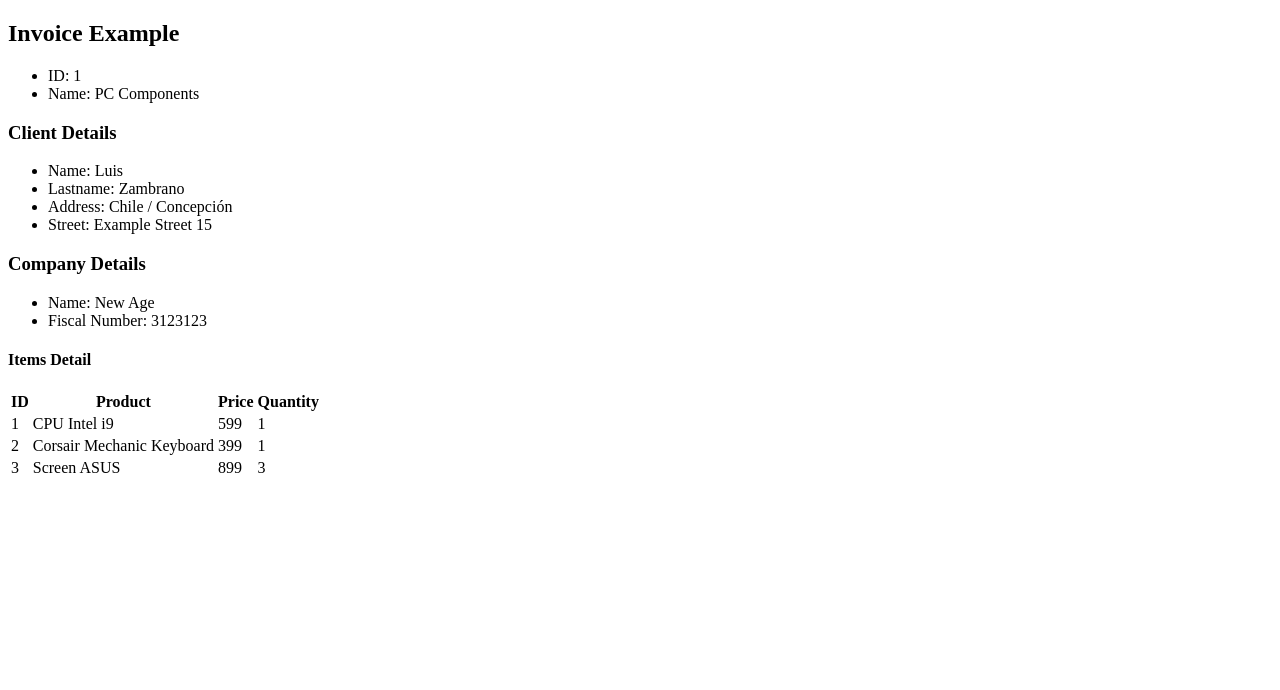
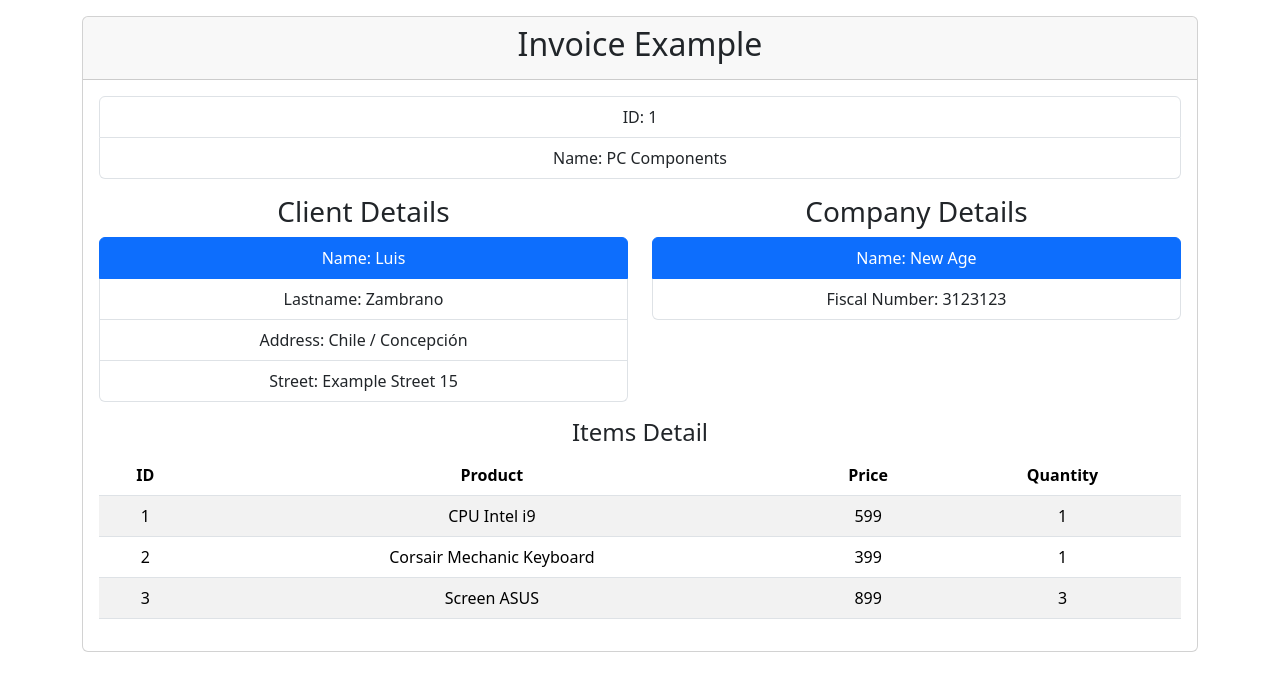
Before and after one commit to LuisWork/angular-2-invoice-project, an Angular app: page / in a window 1280 px wide. Shown: the top 690 px of the page. Built offline with nearby package versions, Linux system fonts and the light colour scheme.

Commit message:
Implementando Bootstrap

```diff
--- a/src/app/components/invoice/invoice.component.html
+++ b/src/app/components/invoice/invoice.component.html
@@ -1,31 +1,36 @@
+<div class="container text-center">
+    <div class="card my-3">
+        <div class="card-header">
+            <h2>Invoice Example</h2>
+        </div>
+        <div class="card-body">
             <div>
-    <div>
-        <h2>Invoice Example</h2>
-        <div>
-            <ul>
-                <li>ID: {{invoice.id}}</li>
-                <li>Name: {{invoice.name}}</li>
+                <ul class="list-group">
+                    <li class="list-group-item">ID: {{invoice.id}}</li>
+                    <li class="list-group-item">Name: {{invoice.name}}</li>
                 </ul>
             </div>
-        <div>
+            <div class="row my-3">
+                <div class="col">
                     <h3>Client Details</h3>
-            <ul>
-                <li>Name: {{invoice.client.name}}</li>
-                <li>Lastname: {{invoice.client.lastname}}</li>
-                <li>Address: {{invoice.client.address.country}} / {{invoice.client.address.city}}</li>
-                <li>Street: {{invoice.client.address.street}} {{invoice.client.address.number}}</li>
+                    <ul class="list-group">
+                        <li class="list-group-item active">Name: {{invoice.client.name}}</li>
+                        <li class="list-group-item">Lastname: {{invoice.client.lastname}}</li>
+                        <li class="list-group-item">Address: {{invoice.client.address.country}} / {{invoice.client.address.city}}</li>
+                        <li class="list-group-item">Street: {{invoice.client.address.street}} {{invoice.client.address.number}}</li>
                     </ul>
                 </div>
-        <div>
+                <div class="col">
                     <h3>Company Details</h3>
-            <ul>
-                <li>Name: {{invoice.company.name}}</li>
-                <li>Fiscal Number: {{invoice.company.fiscalNumber}}</li>
+                    <ul class="list-group">
+                        <li class="list-group-item active">Name: {{invoice.company.name}}</li>
+                        <li class="list-group-item">Fiscal Number: {{invoice.company.fiscalNumber}}</li>
                     </ul>
+                </div>
             </div>
             <div>
                 <h4>Items Detail</h4>
-            <table>
+                <table class="table table-striped table-hover">
                     <thead>
                         <tr>
                             <th>ID</th>
@@ -48,3 +53,4 @@
             </div>
         </div>
     </div>
+</div>
--- a/src/index.html
+++ b/src/index.html
@@ -1,13 +1,18 @@
 <!doctype html>
 <html lang="en">
+
 <head>
   <meta charset="utf-8">
-  <title>Angular2InvoiceProject</title>
+  <title>Angular Invoice App</title>
   <base href="/">
   <meta name="viewport" content="width=device-width, initial-scale=1">
   <link rel="icon" type="image/x-icon" href="favicon.ico">
+  <link href="https://cdn.jsdelivr.net/npm/bootstrap@5.3.5/dist/css/bootstrap.min.css" rel="stylesheet"
+    integrity="sha384-SgOJa3DmI69IUzQ2PVdRZhwQ+dy64/BUtbMJw1MZ8t5HZApcHrRKUc4W0kG879m7" crossorigin="anonymous">
 </head>
+
 <body>
   <app-root></app-root>
 </body>
+
 </html>
```
Lines whose indentation alone changed are shown as unchanged.
